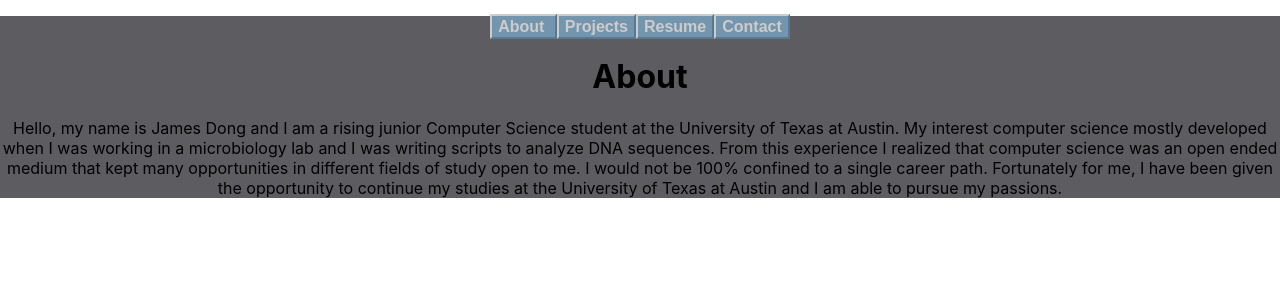
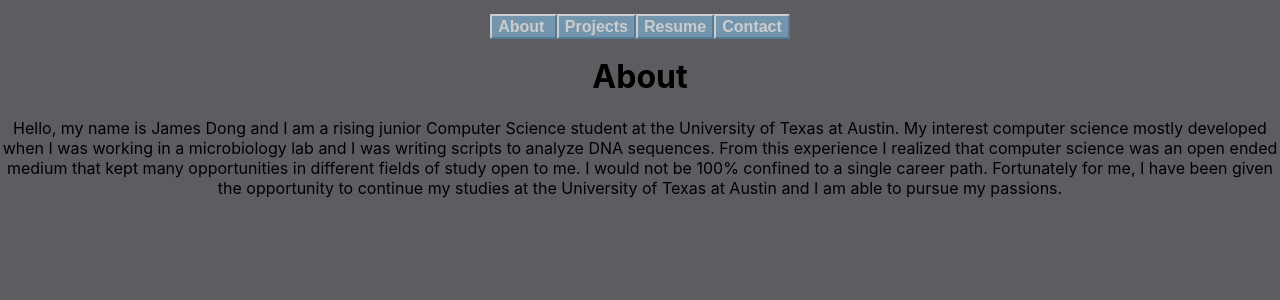
Before and after one commit to jamesjd210/james-dong-website, a React (Create React App) app in the folder portfolio/: page / in a window 1280 px wide. Shown: the top 300 px of the page. Built offline with nearby package versions, Linux system fonts and the light colour scheme.

Commit message:
deleted unecessary files and added background coloring

```diff
--- a/portfolio/src/App.css
+++ b/portfolio/src/App.css
@@ -1,6 +1,7 @@
 .App {
   text-align: center;
   background-color: #5D5C61;
+  height: 100vh;
 }
 
 .App-logo {
@@ -8,11 +9,6 @@
   pointer-events: none;
 }
 
-@media (prefers-reduced-motion: no-preference) {
-  .App-logo {
-    animation: App-logo-spin infinite 20s linear;
-  }
-}
 
 .App-header {
   background-color: #282c34;
@@ -29,15 +25,6 @@
   color: #61dafb;
 }
 
-@keyframes App-logo-spin {
-  from {
-    transform: rotate(0deg);
-  }
-  to {
-    transform: rotate(360deg);
-  }
-}
-
 .item {
   font: bold 16px Arial;
   color: #CCCCCC;
@@ -52,7 +39,8 @@
 }
 
 .navigation {
-  margin-top: 1em;
+  padding-top: 1em;
+  background-color: #5D5C61;
 }
 /* Color Palette
 #5D5C61
--- a/portfolio/src/App.js
+++ b/portfolio/src/App.js
@@ -1,4 +1,3 @@
-import logo from './logo.svg';
 import { BrowserRouter, Route, Link } from 'react-router-dom';
 import Resume from './components/Resume.js';
 import Projects from './components/Projects.js';
```
Also changed, not shown: portfolio/src/logo.svg (deleted).
